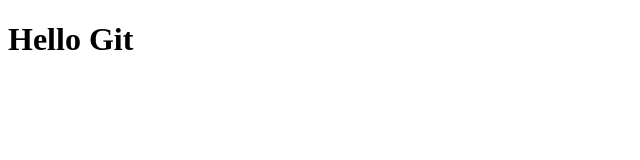
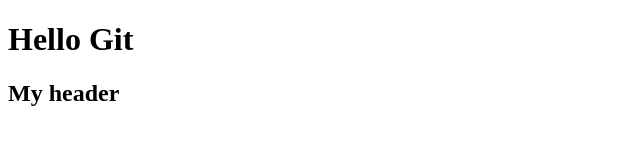
Before and after one commit to Den9rcq/test-git, a plain HTML site: page index.html in a window 1280 px wide. Shown: the whole page, without its empty margins (0-640 px from the left). Drawn offline with Linux system fonts and the light colour scheme.

Commit message:
develop header

```diff
--- a/index.html
+++ b/index.html
@@ -8,7 +8,12 @@
   <title>Test Git</title>
 </head>
 <body>
-<h1>Hello Git</h1>
+<div class="container">
+  <h1>Hello Git</h1>
+  <header>
+    <h2>My header</h2>
+  </header>
+</div>
 <script src="index.js"></script>
 </body>
 </html>
--- a/index.js
+++ b/index.js
@@ -1,2 +1 @@
 console.log("Hello Git")
-console.error("Error")
```
